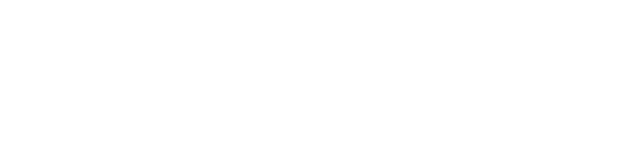
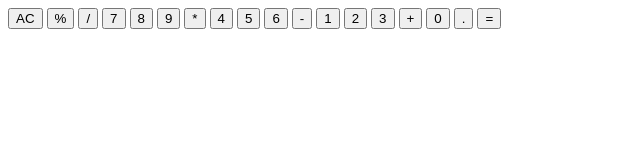
Before and after one commit to nickfrn/calculator, a plain HTML site: page index.html in a window 1280 px wide. Shown: the whole page, without its empty margins (0-640 px from the left). Drawn offline with Linux system fonts and the light colour scheme.

Commit message:
Add calculator's buttons and display

```diff
--- a/index.html
+++ b/index.html
@@ -7,6 +7,26 @@
     <title>Calculator</title>
 </head>
 <body>
-    <!-- Create a display div and buttons divs -->
+    <div class="container">
+        <div class="display"></div>
+        <button class="specialFunct">AC</button>
+        <button class="specialFunct">%</button>
+        <button class="operator">/</button>
+        <button class="number">7</button>
+        <button class="number">8</button>
+        <button class="number">9</button>
+        <button class="operator">*</button>
+        <button class="number">4</button>
+        <button class="number">5</button>
+        <button class="number">6</button>
+        <button class="operator">-</button>
+        <button class="number">1</button>
+        <button class="number">2</button>
+        <button class="number">3</button>
+        <button class="operator">+</button>
+        <button class="number">0</button>
+        <button class="number">.</button>
+        <button class="operator">=</button>
+    </div>
 </body>
 </html>
```
